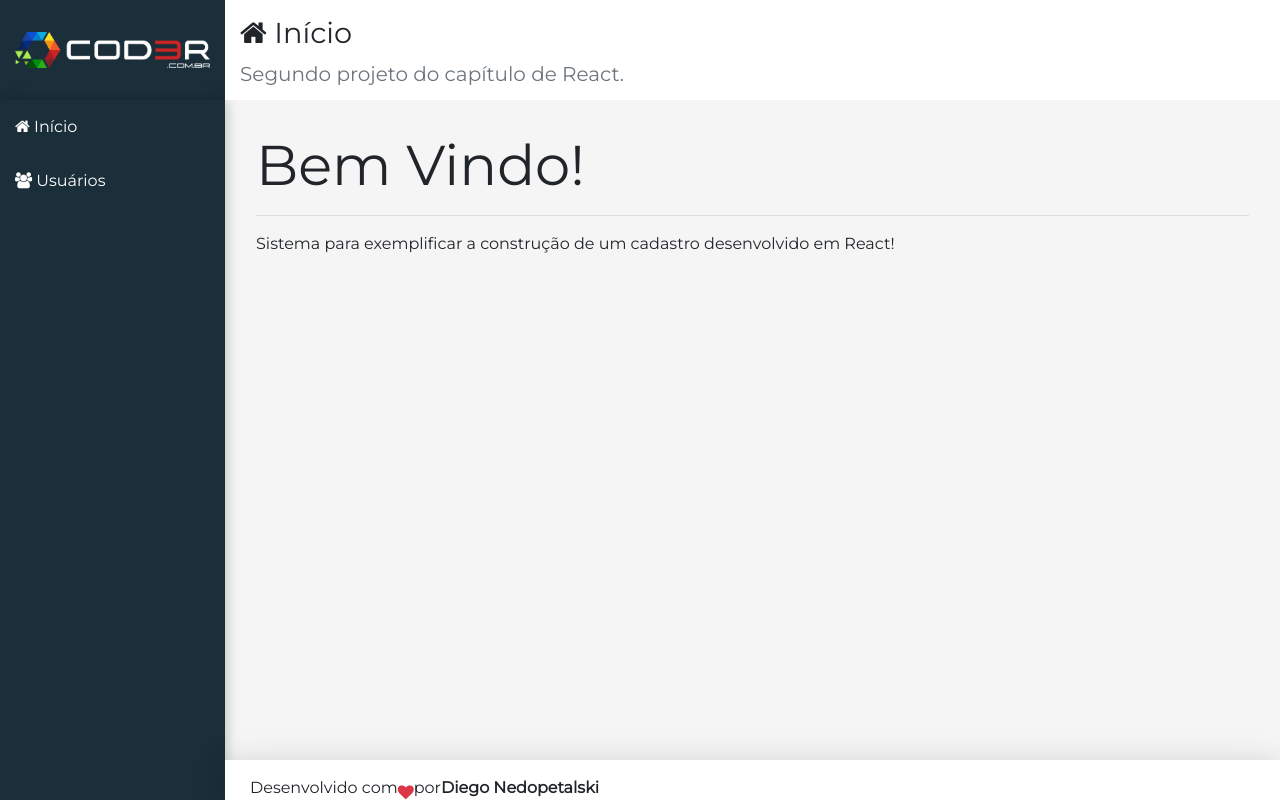
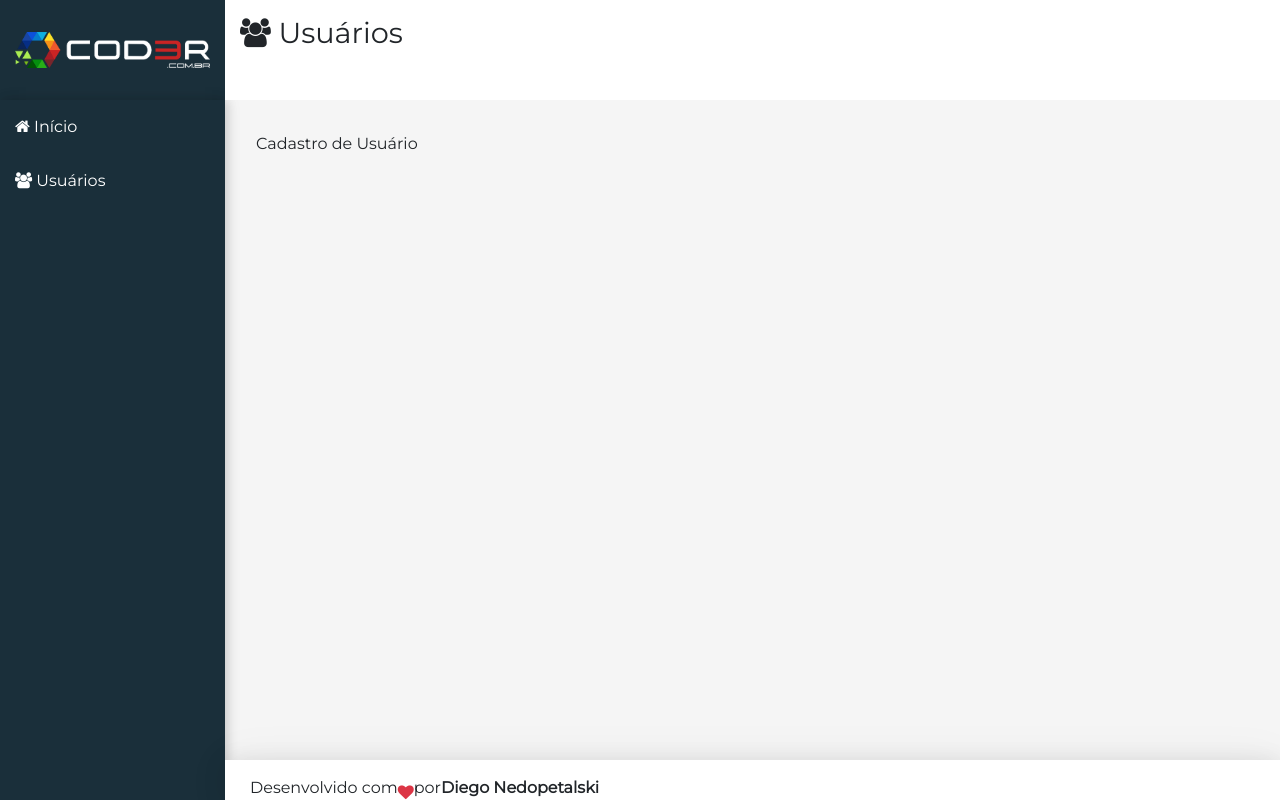
Before and after one commit to DiegoNedopetalski/projetoCadastroUsuario, a React (Create React App) app in the folder frontend/: page /users in a window 1280 px wide. Built offline with nearby package versions, Linux system fonts and the light colour scheme.

Commit message:
add routes

```diff
--- a/frontend/src/main/App.jsx
+++ b/frontend/src/main/App.jsx
@@ -2,20 +2,23 @@ import 'bootstrap/dist/css/bootstrap.min.css';
 import 'font-awesome/css/font-awesome.min.css'
 import './App.css'
 import React from 'react'
-import { HashRouter } from 'react-router-dom';
+import { BrowserRouter } from "react-router-dom";
+
 
 import Logo from '../components/templates/Logo'
 import Nav from '../components/templates/Nav'
+import AppRoutes from './AppRoutes';
 import Footer from '../components/templates/Footer'
-import Home from '../components/home/Home';
 
 export default function App() {
     return (
-        <div className="app">
-            <Logo />
-            <Nav />
-            <Home />
-            <Footer />
-        </div>
+        <BrowserRouter >
+            <div className="app">
+                <Logo />
+                <Nav />
+                <AppRoutes />
+                <Footer />
+            </div>
+        </BrowserRouter>
     )
 }
--- /dev/null
+++ b/frontend/src/main/AppRoutes.jsx
@@ -0,0 +1,15 @@
+import React from "react";
+import { Routes, Route } from "react-router-dom";
+
+import Home from "../components/home/Home";
+import UserCrud from "../components/user/UserCrud";
+
+export default function AppRoutes(props) {
+    return (
+        <Routes>
+            <Route exact path='/' element={<Home />} />
+            <Route path='/users' element={<UserCrud />} />
+            <Route path='*' element={<Home />} />
+        </Routes>
+    )
+}
```
